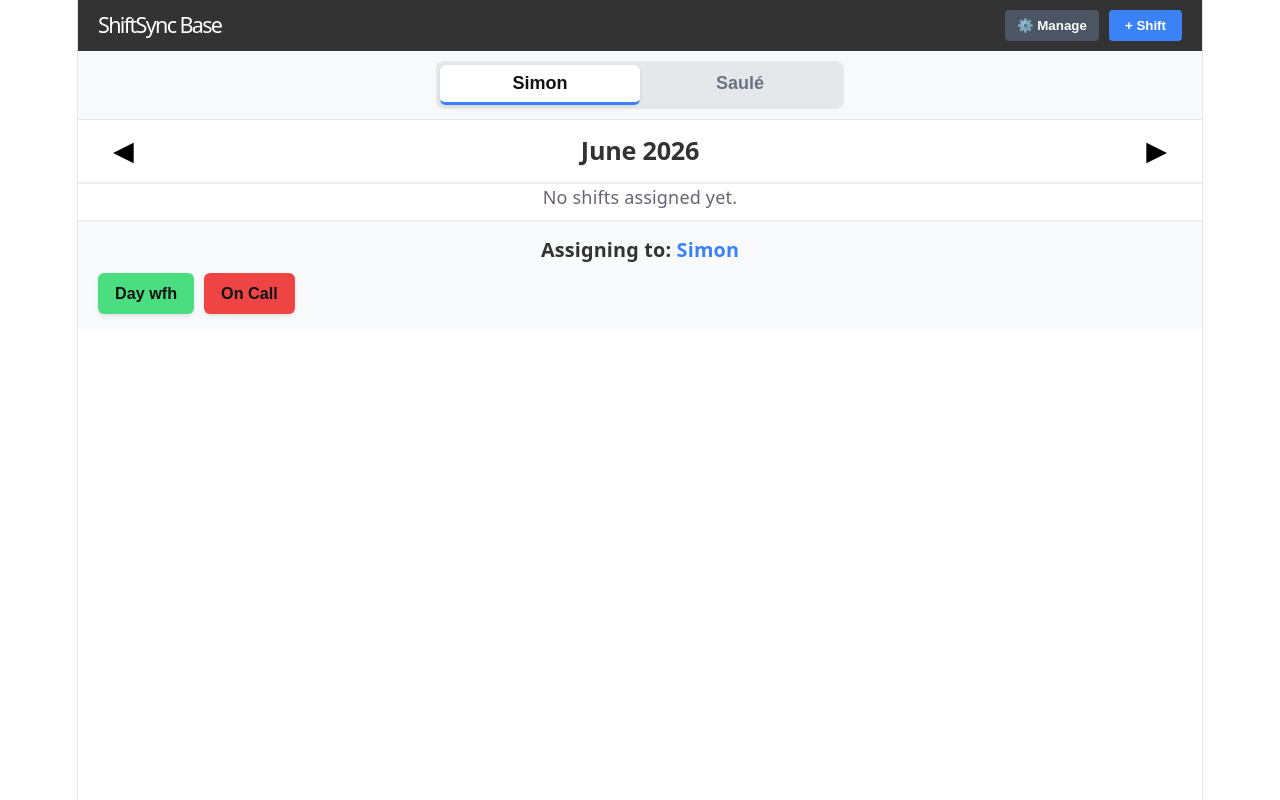
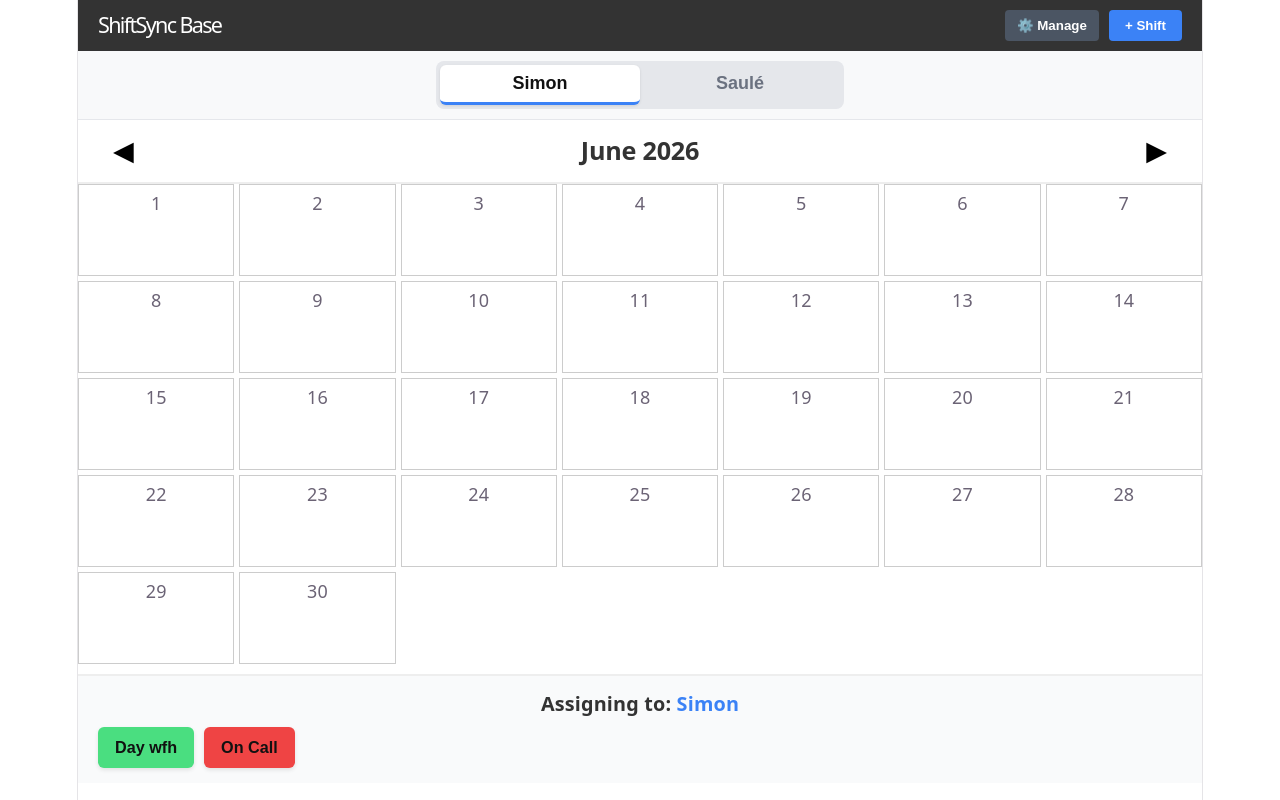
Before and after one commit to s1c0s1m4t1c/shiftsync, a React (Vite) app: page / in a window 1280 px wide. Built offline with nearby package versions, Linux system fonts and the light colour scheme.

Commit message:
Update ShiftCalendarGrid.tsx

```diff
--- a/src/ShiftCalendarGrid.tsx
+++ b/src/ShiftCalendarGrid.tsx
@@ -1,31 +1,33 @@
 import React from 'react';
 
-const ShiftCalendarGrid = ({ assignments = {}, shiftDefinitions = [], profiles = [], onDayClick }: any) => {
+const ShiftCalendarGrid = ({ year, month, assignments = {}, shiftDefinitions = [], profiles = [], onDayClick }: any) => {
 
   const handleStopPropagation = (e: any) => {
     e.stopPropagation();
   };
 
-  // Generate an array of days to display (Example: next 30 days)
-  // Since you are using an object { "dateKey": [...] }, we map the keys
-  const dateKeys = Object.keys(assignments);
+  // Generate an array of days for the current month
+  const daysInMonth = new Date(year, month + 1, 0).getDate();
+  const daysArray = Array.from({ length: daysInMonth }, (_, i) => i + 1);
 
   return (
     <div className="calendar-grid">
-      <div className="grid-container">
-        {dateKeys.length > 0 ? (
-          dateKeys.map((dateKey: string) => {
-            const dayAssignments = assignments[dateKey];
+      <div className="grid-container" style={{ display: 'grid', gridTemplateColumns: 'repeat(7, 1fr)', gap: '5px' }}>
+        {daysArray.map((dayNum) => {
+          // Format the date key to match your app's storage format (e.g., "2026-06-24")
+          const dateKey = `${year}-${String(month + 1).padStart(2, '0')}-${String(dayNum).padStart(2, '0')}`;
+          const dayAssignments = assignments[dateKey] || [];
 
           return (
             <div
               key={dateKey}
               className="calendar-day"
               onClick={() => onDayClick(dateKey)}
+              style={{ border: '1px solid #ccc', minHeight: '80px', padding: '5px' }}
             >
-                <div className="day-header">{dateKey}</div>
+              <div className="day-header">{dayNum}</div>
 
-                {Array.isArray(dayAssignments) && dayAssignments.map((assign: any, assignIdx: number) => {
+              {dayAssignments.map((assign: any, assignIdx: number) => {
                 const shift = Array.isArray(shiftDefinitions)
                   ? shiftDefinitions.find((s: any) => s.id === assign.shiftId)
                   : null;
@@ -38,25 +40,16 @@ const ShiftCalendarGrid = ({ assignments = {}, shiftDefinitions = [], profiles =
                     key={assignIdx}
                     className="assignment-pill"
                     onClick={handleStopPropagation}
+                    style={{ backgroundColor: shift?.colour || '#ddd', fontSize: '10px', marginTop: '2px' }}
                   >
-                      <span className="profile-name">{profile?.name || 'Unknown'}</span>
-                      <span className="shift-name">{shift?.name || 'Unknown'}</span>
-
-                      <button
-                        className="delete-btn"
-                        onClick={(e) => handleStopPropagation(e)}
-                      >
-                        ×
-                      </button>
+                    {profile?.name} - {shift?.name}
+                    <button onClick={(e) => handleStopPropagation(e)}>×</button>
                   </div>
                 );
               })}
             </div>
           );
-          })
-        ) : (
-          <div className="empty-state">No shifts assigned yet.</div>
-        )}
+        })}
       </div>
     </div>
   );
```
Lines whose indentation alone changed are shown as unchanged.
